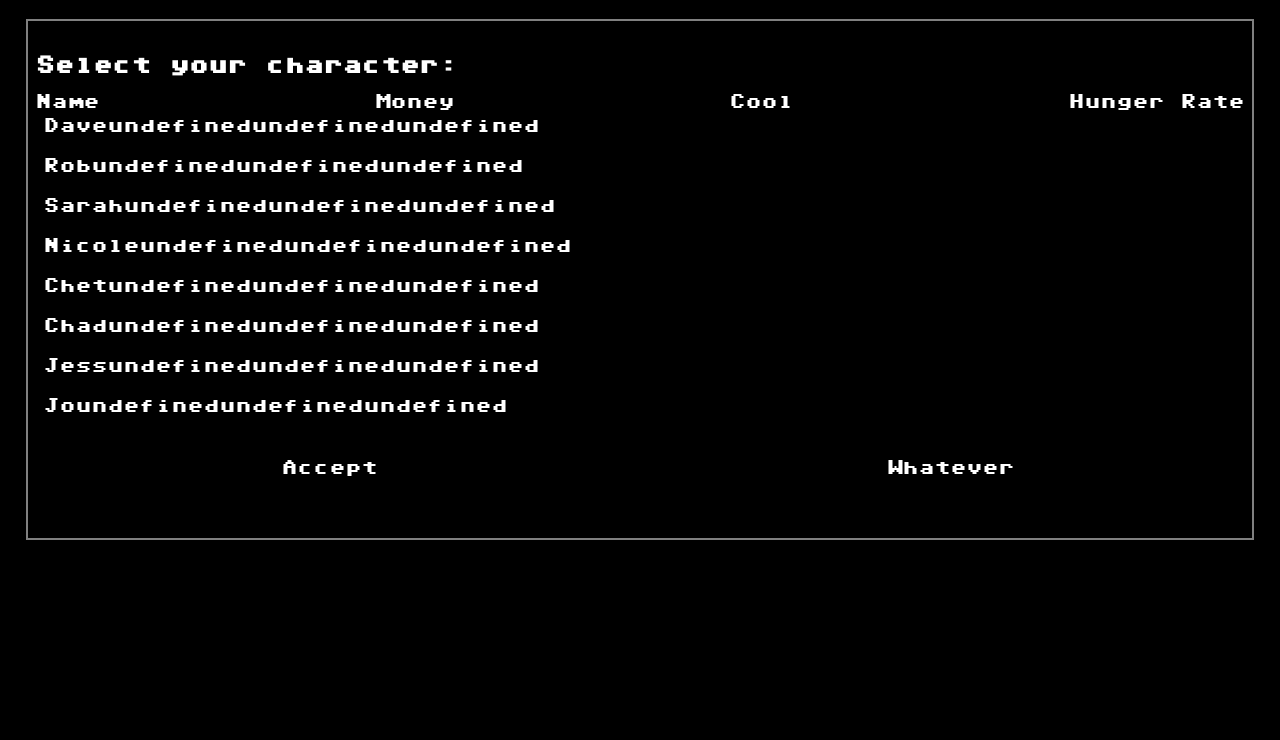
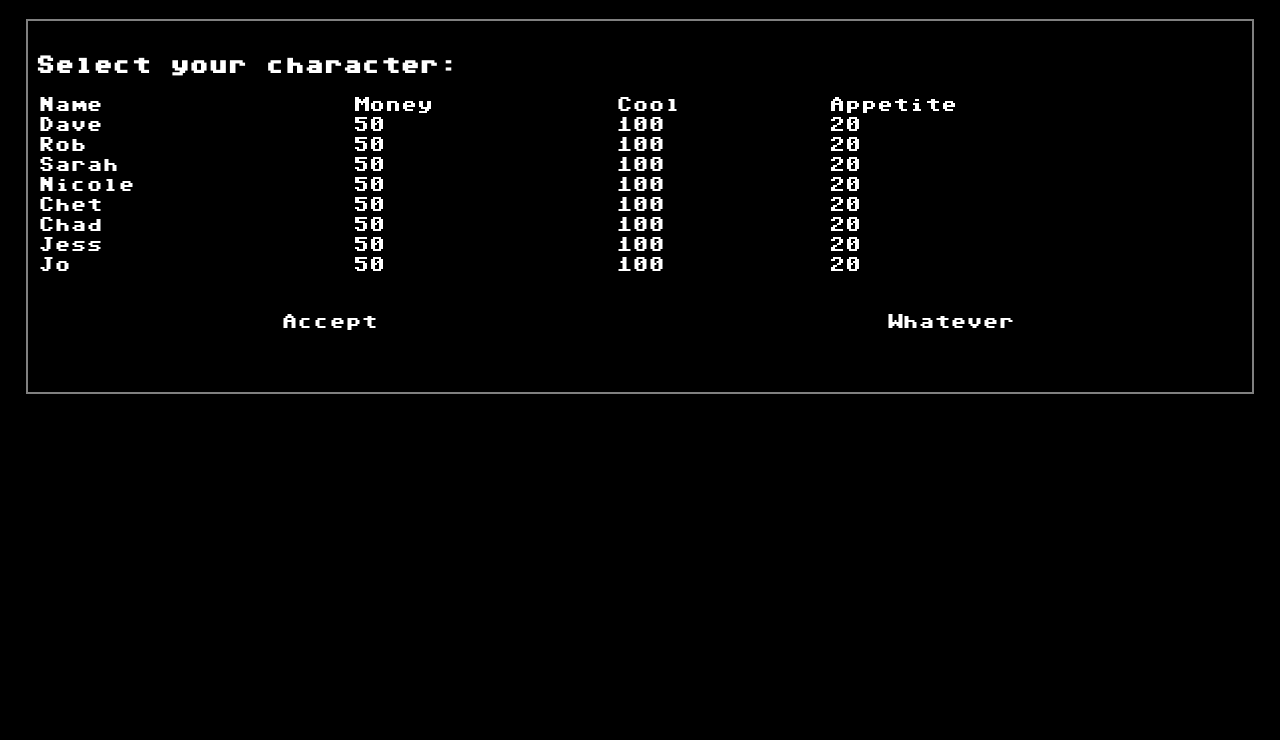
Before and after one commit to weslord/PortlandOregonTrail, a plain HTML site: page index.html in a window 1280 px wide. Shown: the part 58-798 px from the top of the page. Drawn offline with Linux system fonts and the light colour scheme.

Commit message:
Passenger selection hooked up

```diff
--- a/css/styles.css
+++ b/css/styles.css
@@ -106,7 +106,7 @@ body {
 }
 
 .action span:hover {
-  background-color: #fff59b;
+  /*background-color: #fff59b;*/
 }
 
 .gasCosts {
@@ -149,14 +149,8 @@ body {
   border:2px solid grey;
 }
 
-.characterSelectionIndividual {
-  display: flex;
-  flex-direction: row;
-  justify-content: space-between;
-}
-
 .characterSelected {
-  background-color: #333333;
+  background: #8C4E27;
 }
 
 #characterSelectionButtons {
@@ -166,3 +160,7 @@ body {
   margin: 30px;
   text-align: center;
 }
+
+#characterSelectionContainer {
+  width: 100%
+}
--- a/game.js
+++ b/game.js
@@ -1,5 +1,5 @@
 class Game {
-	constructor(people) {
+	constructor() {
     this.TOTALMILES = 1893;
 		this.characterManager = new CharacterManager()
     this.car = new Car()
@@ -18,8 +18,18 @@ class Game {
 	setUpPeople(people){
 		this.people = people;
 		for (var person in this.people) {
-			this.cool += person.cool
-			this.wealth += person.wealth
+			this.cool += this.people[person].cool
+			this.wealth += this.people[person].wealth
+			var peep = this.people[person];
+
+			$("<div />")
+				.append(`
+					<span class='passengerName'>${peep.name}</span>
+					<div class="hungerContainer"><div class="hungerBar"></div></div>
+				`)
+				.addClass('passenger')
+				.attr('id', `passenger${person}`)
+				.appendTo('#passengers')
 		}
 	}
 
--- a/index.html
+++ b/index.html
@@ -17,15 +17,15 @@
       <h1 id="siteTitle">The Portland Oregon Trail</h1>
       <div class="characterUIContainer">
         <h3 class='secTitle'>Select your character:</h3>
-        <div class='characterSelectionIndividual'>
-          <span>Name</span>
-          <span>Money</span>
-          <span>Cool</span>
-          <span>Hunger Rate</span>
-        </div>
-        <div id="characterSelectionContainer">
 
-        </div>
+        <table id="characterSelectionContainer">
+          <tr>
+            <td>Name</td>
+            <td>Money</td>
+            <td>Cool</td>
+            <td>Appetite</td>
+          </tr>
+        </table>
         <div id="characterSelectionButtons">
           <span class='action adjacent' id='acceptCharacters'>Accept</span>
           <span class='action adjacent' id='whateverCharacters'>Whatever</span>
@@ -92,22 +92,8 @@
 
         <div class='uiContainer' id='passengers'>
           <h3 class='secTitle'>Passengers:</h3>
+          <div id="passengers">
 
-          <div class='passenger' id='passenger0'>
-            <span class='passengerName'>John</span>
-            <div class="hungerContainer"><div class="hungerBar"></div></div>
-          </div>
-          <div class='passenger' id='passenger1'>
-            <span class='passengerName'>Paul</span>
-            <div class="hungerContainer"><div class="hungerBar"></div></div>
-          </div>
-          <div class='passenger' id='passenger2'>
-            <span class='passengerName'>George</span>
-            <div class="hungerContainer"><div class="hungerBar"></div></div>
-          </div>
-          <div class='passenger' id='passenger3'>
-            <span class='passengerName'>Ringo</span>
-            <div class="hungerContainer"><div class="hungerBar"></div></div>
           </div>
         </div>
       </div>
--- a/js/index.js
+++ b/js/index.js
@@ -1,12 +1,6 @@
 $(document).ready(function() {
   var imageInterval = $( window ).width();
-  var people = [
-    new Person("Bill", 100, 300, 20, 0),
-    new Person("Bob", 300, 100, 30, 1),
-    new Person("Jack", 400, 250, 40, 2),
-    new Person("Jill", 240, 3000, 50, 3)
-  ]
-  var game = new Game(people);
+  var game = new Game();
   const TOTALMILES = 1893;
 
   var currentCity;
@@ -187,12 +181,12 @@ $(document).ready(function() {
 
   function setupCharacterScreen(){
     game.characterManager.characters.forEach(function(character){
-      $("<div/>")
+      $("<tr/>")
       .append(`
-        <span>${character.name}</span>
-        <span>${character.money}</span>
-        <span>${character.cool}</span>
-        <span>${character.hungerRate}</span>
+        <td>${character.name}</td>
+        <td>${character.wealth}</td>
+        <td>${character.cool}</td>
+        <td>${character.hungerRate}</td>
       `)
       .addClass('action')
       .addClass('characterSelectionIndividual')
@@ -210,7 +204,7 @@ $(document).ready(function() {
   };
 
   $('#acceptCharacters').on('click', function(){
-    game.people = selectedCharacters;
+    game.setUpPeople(selectedCharacters)
     $('#characterSelection').hide();
   })
 
--- a/person.js
+++ b/person.js
@@ -35,14 +35,14 @@ class Person {
 class CharacterManager {
 	constructor(){
 		this.characters = [
-			new Person('Dave'),
-			new Person('Rob'),
-			new Person('Sarah'),
-			new Person('Nicole'),
-			new Person('Chet'),
-			new Person('Chad'),
-			new Person('Jess'),
-			new Person('Jo')
+			new Person('Dave', 100, 50, 20, 0),
+			new Person('Rob', 100, 50, 20, 0),
+			new Person('Sarah', 100, 50, 20, 0),
+			new Person('Nicole', 100, 50, 20, 0),
+			new Person('Chet', 100, 50, 20, 0),
+			new Person('Chad', 100, 50, 20, 0),
+			new Person('Jess', 100, 50, 20, 0),
+			new Person('Jo', 100, 50, 20, 0)
 		]
 	}
 }
```
